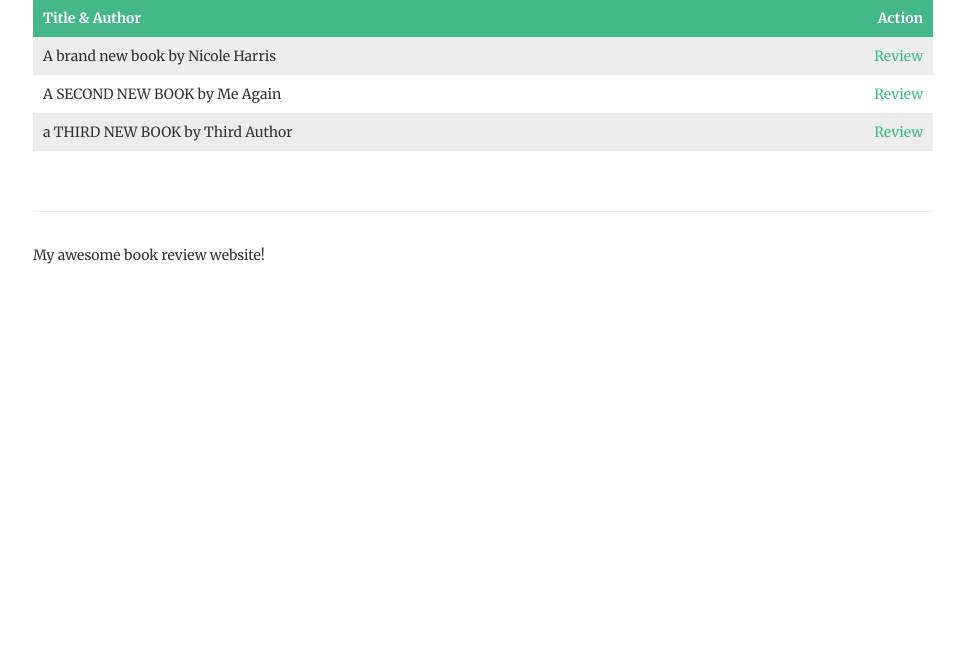
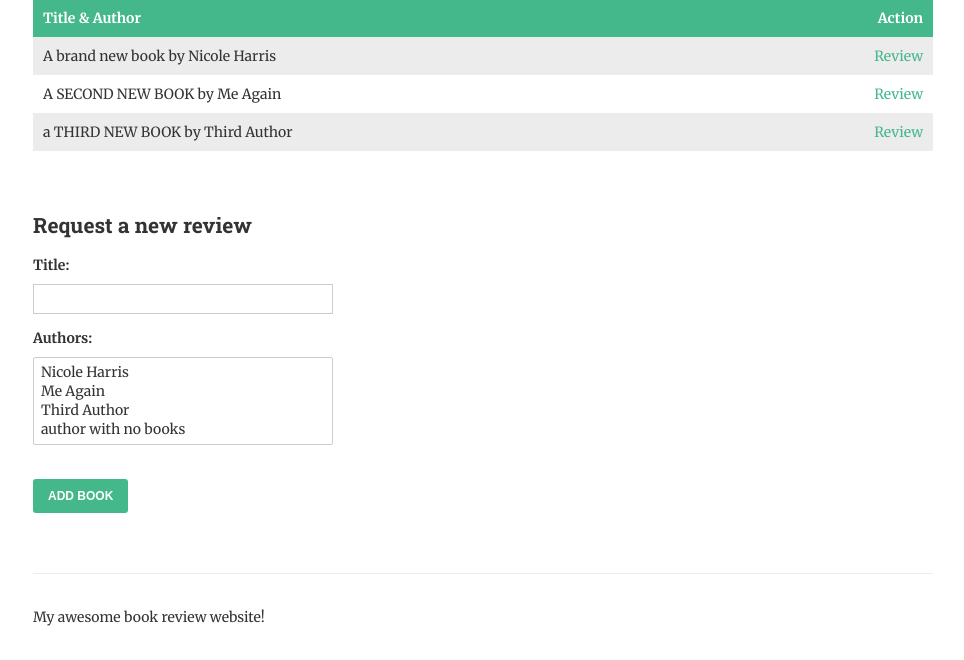
Before and after one commit to chensandiego/readit-proj, a Django app: page /review/ in a window 1280 px wide. Shown: the part 307-967 px from the top of the page, without its empty margins (157-1121 px from the left). Before the commit the page ends 571 px from the top, so only its background shows below. Run offline with Django 3.2, Linux system fonts and the light colour scheme; data comes from the database, SQL or seed files in the repository; both versions use the stored data as it was after the commit; parts of the project's set-up code (start-up, migrations or seed data) failed here and were passed over.

Commit message:
Add Modelform for creating new book review requests

```diff
--- a/books/forms.py
+++ b/books/forms.py
@@ -1,5 +1,5 @@
 from django import forms
-
+from .models import Book
 
 class ReviewForm(forms.Form):
 	"""
@@ -18,3 +18,8 @@ class ReviewForm(forms.Form):
 				'min_length':'Please write at least 300 characters (you have written %(show_value)s)'
 			}
 		)
+
+class BookForm(forms.ModelForm):
+	class Meta:
+		model = Book
+		fields= ['title','authors']
--- a/books/templates/list-to-review.html
+++ b/books/templates/list-to-review.html
@@ -25,4 +25,13 @@
 	{% else %}
 		<p>There are no books waiting to be reviewed.  Good job!</p>
 	{% endif %}
+
+	<h2> Request a new review</h2>
+	<form method="post">
+	{% csrf_token %}
+	{{ form.as_p }}
+	<input type="submit" value="Add Book">
+	</form>
+
+
 {% endblock %}
--- a/books/views.py
+++ b/books/views.py
@@ -1,7 +1,7 @@
 from django.shortcuts import get_object_or_404,render,redirect
 from django.views.generic import DetailView,View
 from .models import Book,Author
-from .forms import ReviewForm
+from .forms import BookForm,ReviewForm
 from django.db.models import Count
 
 # Create your views here.
@@ -43,18 +43,36 @@ class AuthorDetail(DetailView):
 	template_name = 'author.html'
 
 
-def review_books(request):
+class ReviewList(View):
 	"""
 	List all of the books that we want to review.
 	"""
-	books = Book.objects.filter(date_reviewed__isnull=True).prefetch_related('authors')
+	def get(self,request):
 
-	context = {
-		'books': books,
-	}
+		books = Book.objects.filter(date_reviewed__isnull=True).prefetch_related('authors')
 
-	return render(request, "list-to-review.html", context)
+		context = {
+			'books': books,
+			'form': BookForm,
+		}
 
+		return render(request, "list-to-review.html", context)
+
+
+	def post(self,request):
+		form = BookForm(request.POST)
+		books = Book.objects.filter(date_reviewed__isnull=True).prefetch_related('authors')
+
+		if form.is_valid():
+			form.save()
+			return redirect('review-books')
+
+		context={
+			'form': form,
+			'books': books,
+		}
+
+		return render(request, "list-to-review.html", context)
 
 def review_book(request, pk):
 	"""
--- a/readit/urls.py
+++ b/readit/urls.py
@@ -15,7 +15,7 @@ Including another URLconf
 """
 from django.conf.urls import url
 from django.contrib import admin
-from books.views import (list_books,AuthorList,AuthorDetail,BookDetail,list_books,review_book,review_books)
+from books.views import (list_books,AuthorList,AuthorDetail,BookDetail,list_books,review_book,ReviewList)
 
 
 
@@ -25,7 +25,7 @@ urlpatterns = [
     url(r'^authors/$',AuthorList.as_view(),name='authors'),
     url(r'^books/(?P<pk>[-\w]+)/$',BookDetail.as_view(),name='book-detail'),
     url(r'^authors/(?P<pk>[-\w]+)/$',AuthorDetail.as_view(),name='author-detail'),
-	url(r'^review/$', review_books, name='review-books'),
+	url(r'^review/$', ReviewList.as_view(), name='review-books'),
 	url(r'^review/(?P<pk>[-\w]+)/$', review_book, name='review-book'),
 
 ]
```
Also changed, not shown: books/migrations/0002_auto_20160225_0812.py (deleted), books/migrations/0003_auto_20160226_0140.py (deleted), db.sqlite3.
